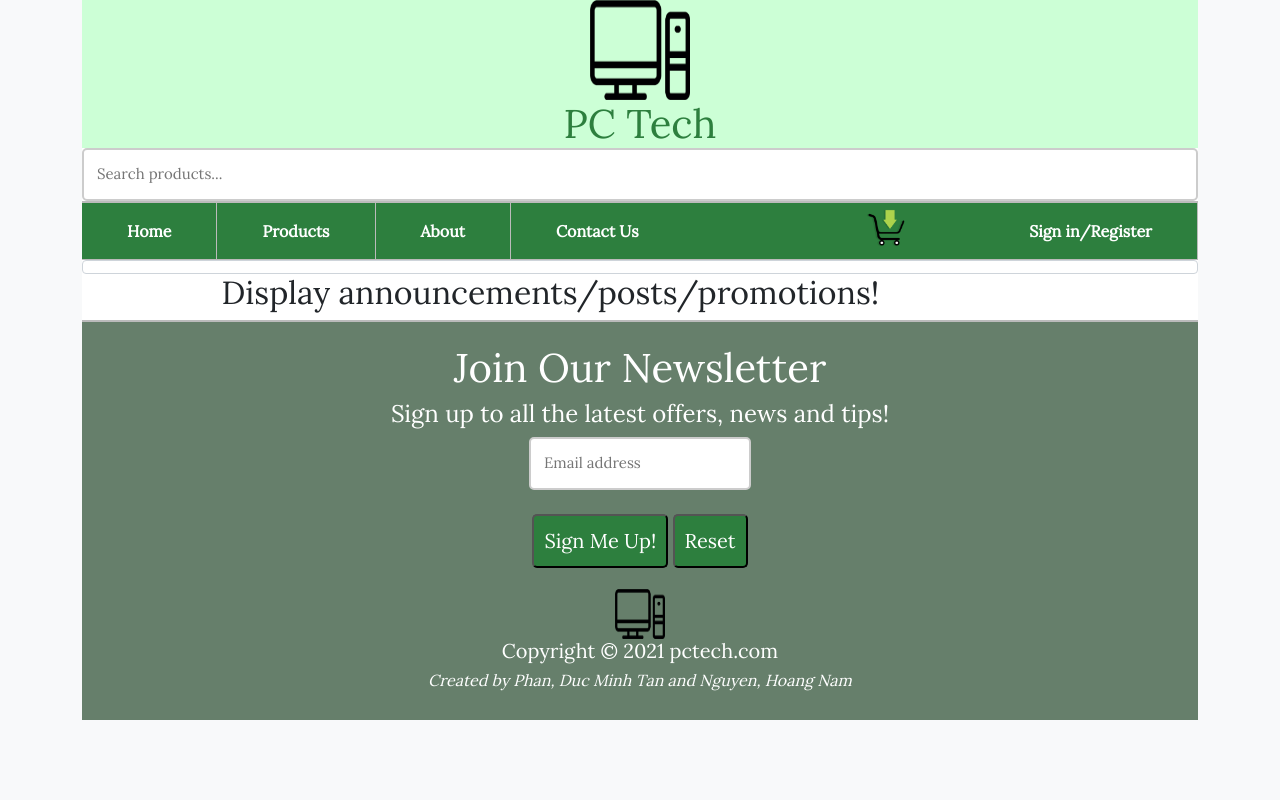
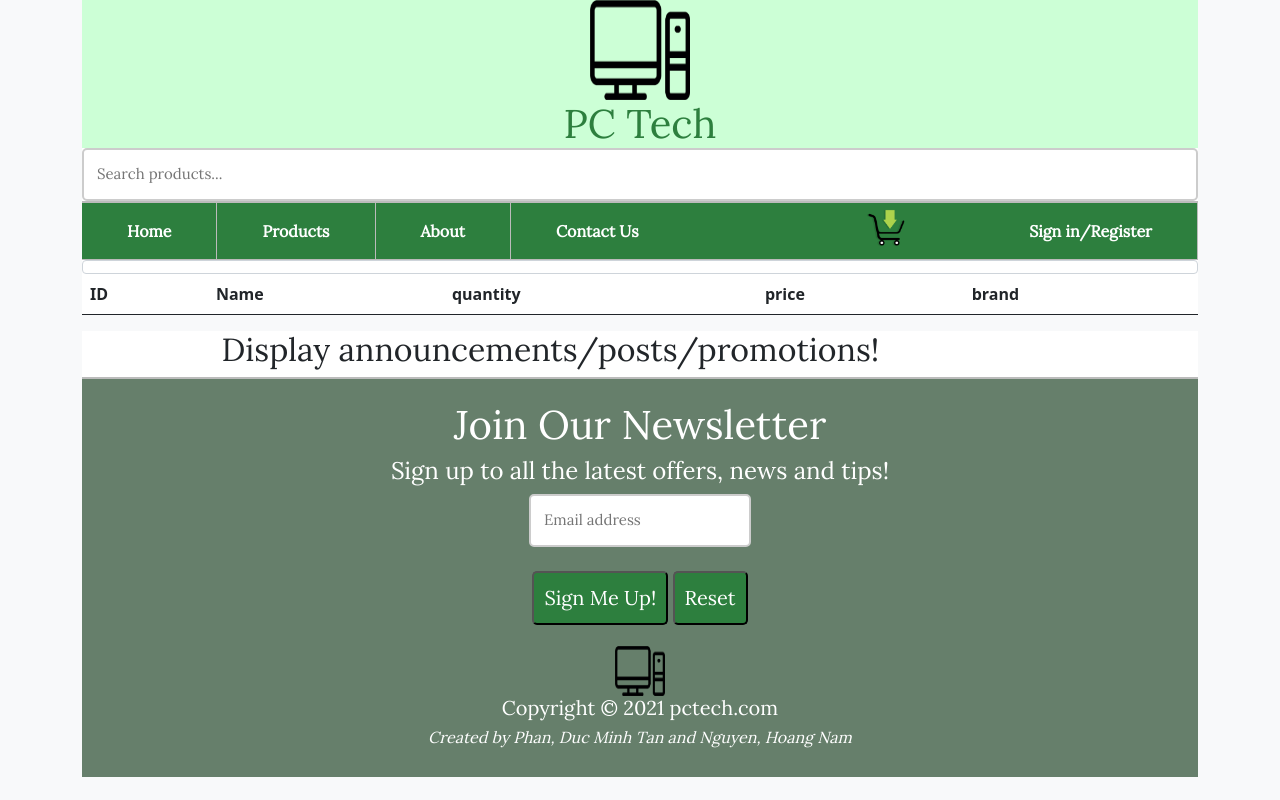
Before and after one commit to TanPhan1112/project2650, a React (Create React App) app in the folder frontend/: page / in a window 1280 px wide. Built offline with nearby package versions, Linux system fonts and the light colour scheme; what @feathersjs/feathers, @feathersjs/rest-client would draw is missing.

Commit message:
Search bar updated

```diff
--- a/frontend/src/App.tsx
+++ b/frontend/src/App.tsx
@@ -1,5 +1,5 @@
-import React, { CSSProperties } from 'react';
-import { useState, useEffect, FormEvent } from 'react';
+import React, { CSSProperties, ReactNode } from 'react';
+import { useState, FormEvent } from 'react';
 import { Paginated } from '@feathersjs/feathers';
 import client from './feathers';
 import './App.css';
@@ -24,12 +24,14 @@ const myStyles: CSSProperties = {
 }
 
 interface Product {
-    data: any;
+    _id: ReactNode;
+    data: any,
     // add the required properties here
     name: string,
     quantity: string,
-    price: Number,
-    brand: string
+    price: number,
+    brand: string,
+    id: number
 };
 
 const productsService = client.service('products');
@@ -37,7 +39,18 @@ const productsService = client.service('products');
 function App() {
     const [search, setSearch] = useState("");
     const [errorMessage, setErrorMessage] = useState("");
+    const [allProducts, setAllProducts] = useState<Array<Product>>([]);
     const [errorClass, setErrorClass] = useState("form-control");
+
+    const productRows = allProducts.map((product: Product) =>
+        <tr key={product.id}>
+            <td>{product._id}</td>
+            <td>{product.name}</td>
+            <td>{product.quantity}</td>
+            <td>{product.price}</td>
+            <td>{product.brand}</td>
+        </tr>
+    );
 
     const handleSearch = async (e: FormEvent) => {
         e.preventDefault();
@@ -51,13 +64,13 @@ function App() {
                         name: name
                     }
                 })
-                .then((product: Product) => {
+                .then((productPage: Paginated<Product>) => {
                     setSearch("");
-                    if (product.data[0].name !== undefined) {
-                        setErrorMessage("Product found! Yeah!!!");
-                        setErrorClass("form-control is-valid");
+                    setAllProducts(productPage.data);
+                    if (productPage.data[0].name !== undefined) {
+                        setAllProducts(productPage.data);
                     }
-                    else if (product.data[0].length() === 0) {
+                    else {
                         setErrorMessage("Product not found!");
                         setErrorClass("form-control is-invalid");
                     }
@@ -109,6 +122,21 @@ function App() {
                 <div className={errorClass}>
                     {errorMessage}
                 </div>
+
+                <table className="table">
+                    <thead>
+                        <tr>
+                            <th scope="col">ID</th>
+                            <th scope="col">Name</th>
+                            <th scope="col">quantity</th>
+                            <th scope="col">price</th>
+                            <th scope="col">brand</th>
+                        </tr>
+                    </thead>
+                    <tbody>
+                        {productRows}
+                    </tbody>
+                </table>
             </body>
             <Switch>
                 <Route path="/Admin">
```
Also changed, not shown: 1 other file (tests, documents, lock files or other folders).
